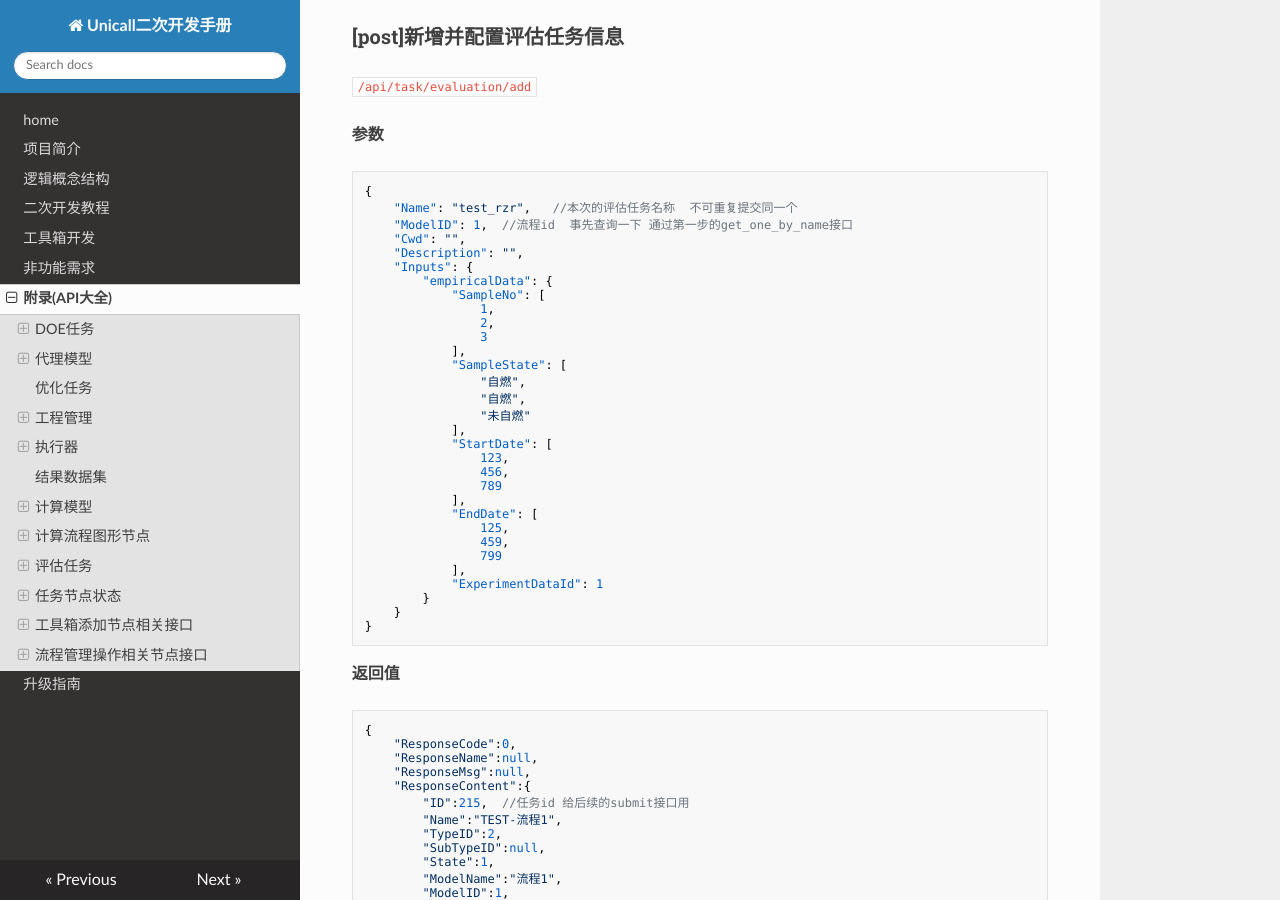
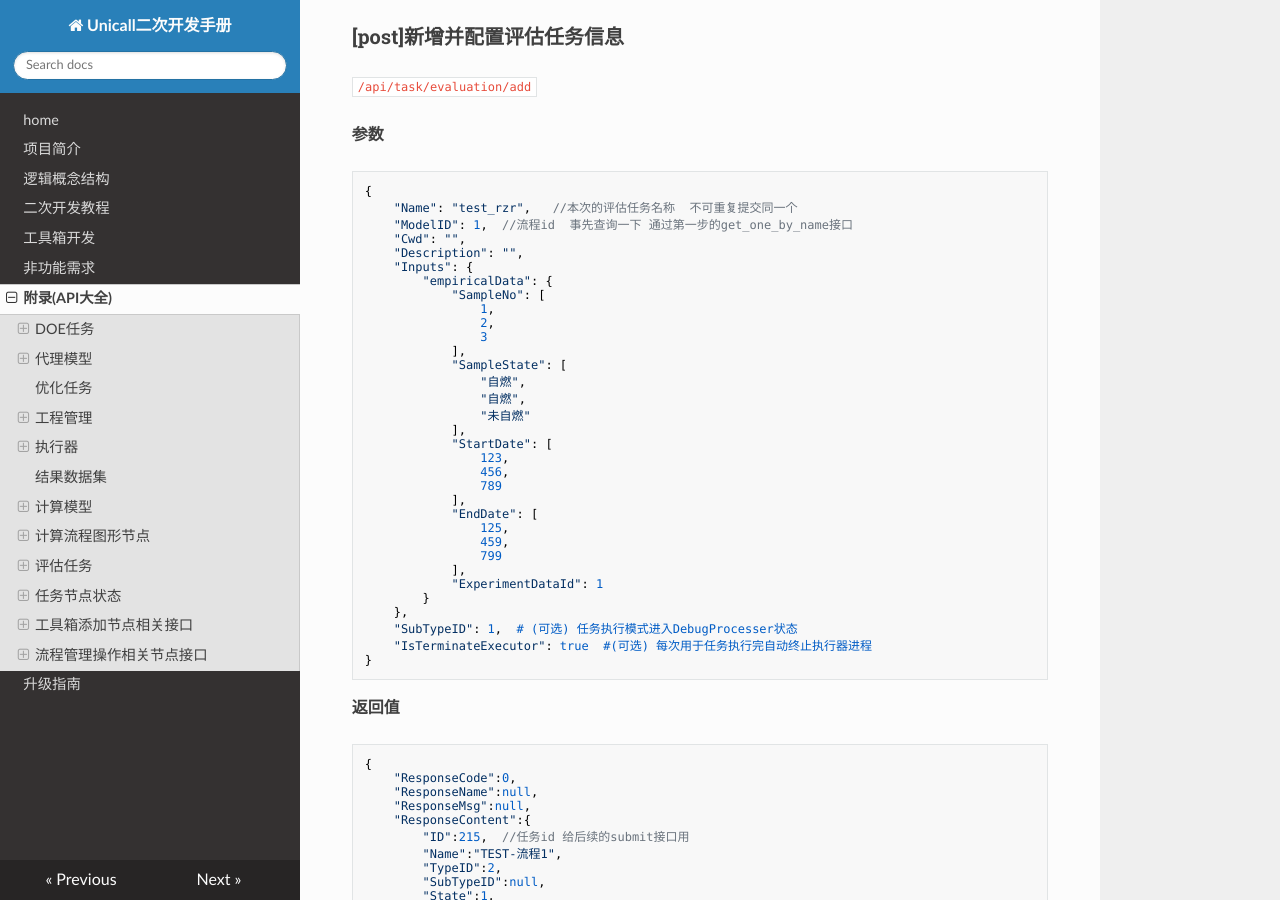
Before and after one commit to solheng/UnilabDoc, an MkDocs documentation site: the page built from docs/附录.md, in a window 1280 px wide and 900 px high, scrolled down 50931 px. Built offline with MkDocs 1.6.1, drawn with Linux system fonts in a browser that asks for light colours; nearby versions of some CDN libraries.

Commit message:
创建并发评估任务补充参数

````diff
--- a/docs/附录.md
+++ b/docs/附录.md
@@ -2926,7 +2926,9 @@ _t = 1234104810908
             ],
             "ExperimentDataId": 1
         }
-    }
+    },
+    "SubTypeID": 1,  # (可选) 任务执行模式进入DebugProcesser状态
+    "IsTerminateExecutor": true  #(可选) 每次用于任务执行完自动终止执行器进程
 }
 ```
 
````
